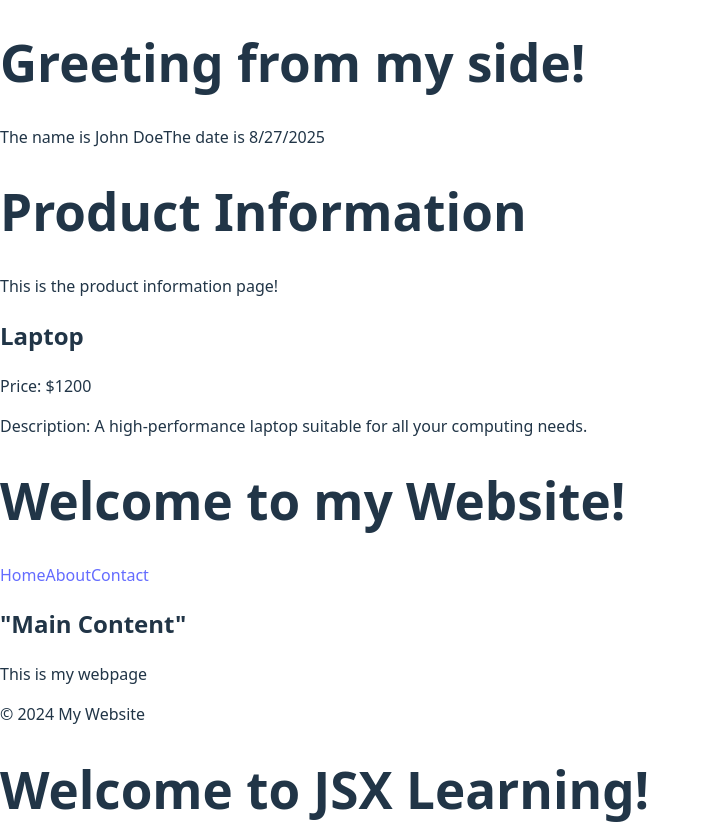
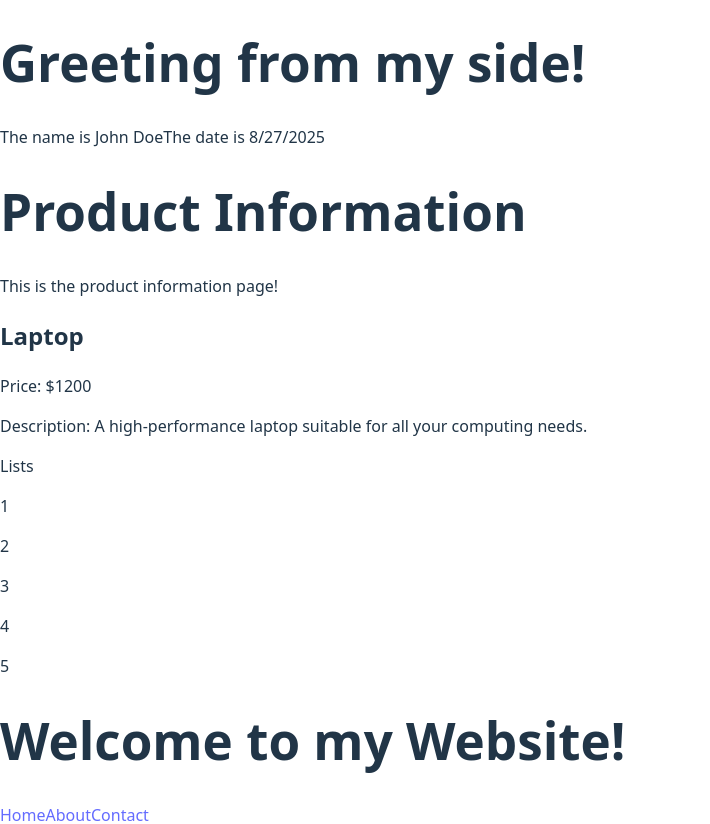
Before and after one commit to Anohita2004/ReactProject, a React (Vite) app: page / in a window 1280 px wide. Shown: the top 824 px of the page, without its empty margins (0-710 px from the left). Built offline with nearby package versions, Linux system fonts and the light colour scheme.

Commit message:
List page added

```diff
--- a/src/App.jsx
+++ b/src/App.jsx
@@ -5,12 +5,14 @@ import Footer from "./components/Footer";
 import WelcomeMessage from "./components/WelcomeMessage";
 import Greeting from "./Greeting";
 import ProductInfo from "./components/ProductInfo";
+import Lists from "./Lists";
 
 function App(){
   return (
     <div>
       <Greeting />
       <ProductInfo />
+      <Lists />
       <Header />
       <MainContent />
       <Footer />
--- /dev/null
+++ b/src/Lists.jsx
@@ -0,0 +1,13 @@
+function Lists() {
+    const list = [1, 2, 3, 4, 5]
+  return(
+    <div>Lists
+        {list.map((item) => (
+            <p key={item.toString()}>{item}</p>
+        ))}
+
+
+    </div>
+  )
+}
+export default Lists;
--- a/src/components/ProductInfo.jsx
+++ b/src/components/ProductInfo.jsx
@@ -8,7 +8,7 @@ function ProductInfo(){
         <div>
             <h1>Product Information</h1>
             <p>This is the product information page!</p>
-            <h2>{product.name}</h2>
+            <h2 className="text">{product.name}</h2>
             <p>Price: ${product.price}</p>
             <p>Description: {product.description}</p>
         </div>
```
